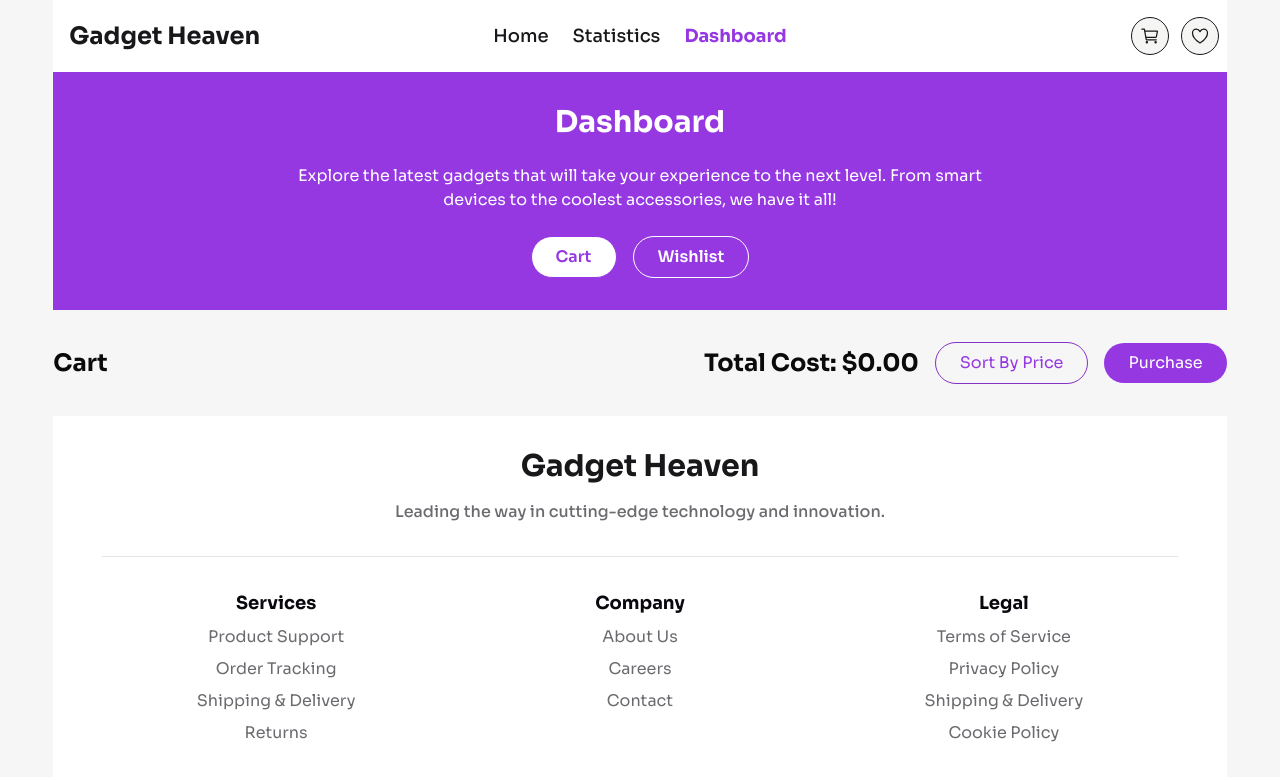
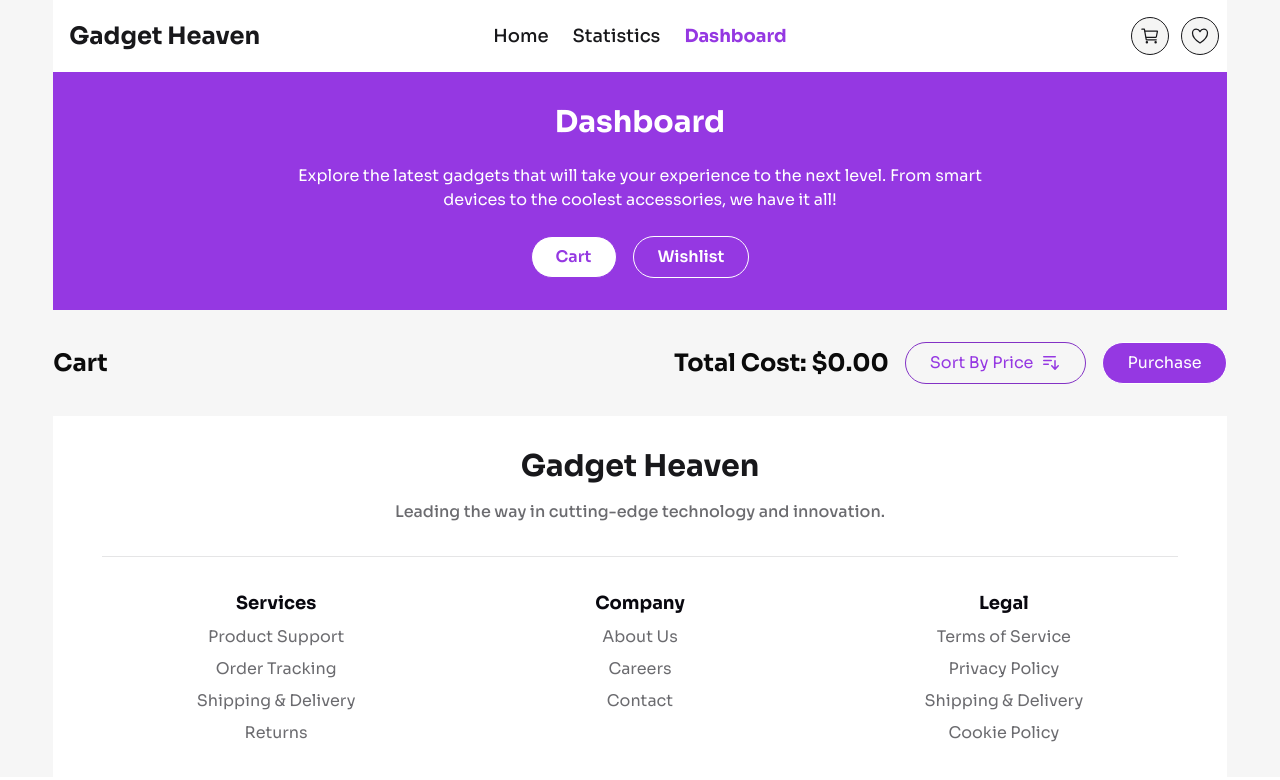
Before and after one commit to programming-hero-web-course-4/b10a8-gadget-heaven-legendary-idiot, a React (Vite) app: page /dashboard/cart in a window 1280 px wide. Shown: the top 780 px of the page. Built offline with nearby package versions, Linux system fonts and the light colour scheme.

Commit message:
README.md added

```diff
--- a/src/pages/DisplayCart.jsx
+++ b/src/pages/DisplayCart.jsx
@@ -1,6 +1,9 @@
 import { useContext, useEffect, useState } from "react";
 import { AddToCartContext } from "../MainLayout";
 import CartBoxCard from "../components/CartBoxCard";
+import { HiMiniBarsArrowDown } from "react-icons/hi2";
+import paymentIcon from "../assets/Group.png";
+import toast from "react-hot-toast";
 
 const DisplayCart = () => {
   const { addToCart, setAddToCart } = useContext(AddToCartContext);
@@ -11,6 +14,11 @@ const DisplayCart = () => {
       (product) => product.product_id !== itemToRemove.product_id
     );
     setAddToCart(newList);
+  };
+  // Sort By Price
+  const handleDescendingSort = () => {
+    const filtered = [...addToCart].sort((a, b) => b.price - a.price);
+    setAddToCart(filtered);
   };
   // Update Total Price
   useEffect(() => {
@@ -28,10 +36,24 @@ const DisplayCart = () => {
           <h2 className="text-2xl font-bold text-[#0B0B0B]">
             Total Cost: ${totalPrice.toFixed(2)}
           </h2>
-          <button className="border border-[#8332C5] text-base text-[#9538E2] py-2 px-6 rounded-full">
-            Sort By Price
+          <button
+            onClick={handleDescendingSort}
+            className="border border-[#8332C5] text-base text-[#9538E2] py-2 px-6 rounded-full inline-flex items-center gap-2 hover:bg-[#8332C5] hover:text-white cursor-pointer"
+          >
+            <span> Sort By Price</span>
+            <HiMiniBarsArrowDown className="size-5" />
           </button>
-          <button className="bg-[#9538E2] text-base text-white py-2 px-6 rounded-full">
+          <button
+            onClick={() => {
+              if (addToCart.length !== 0) {
+                document.getElementById("paymentModal").showModal();
+                setAddToCart([]);
+              } else {
+                toast.error("Sorry!! Your Cart is Empty");
+              }
+            }}
+            className="bg-[#9538E2] text-base text-white py-2 px-6 rounded-full hover:text-[#8332C5] hover:bg-white cursor-pointer border"
+          >
             Purchase
           </button>
         </div>
@@ -43,6 +65,28 @@ const DisplayCart = () => {
           handleRemoveItem={handleRemoveItem}
         />
       ))}
+
+      {/* Modal Here */}
+      <dialog id="paymentModal" className="modal modal-bottom sm:modal-middle">
+        <div className="modal-box p-8 md:px-12">
+          <div className="py-4 text-center mx-auto space-y-5 border-b border-[#09080F1A]">
+            <img
+              src={paymentIcon}
+              alt="Verified Payment Logo"
+              className="mx-auto"
+            />
+            <h2 className="text-2xl font-bold">Payment Successful</h2>
+          </div>
+
+          <div className="py-6 text-center space-y-4">
+            <p className="text-[#09080F99]">Thanks for Purchasing</p>
+            <p className="text-[#09080F99]">Total: ${totalPrice}</p>
+            <form method="dialog">
+              <button className="btn block w-full rounded-full">Close</button>
+            </form>
+          </div>
+        </div>
+      </dialog>
     </div>
   );
 };
```
Also changed, not shown: 2 other files (tests, documents, lock files or other folders).
